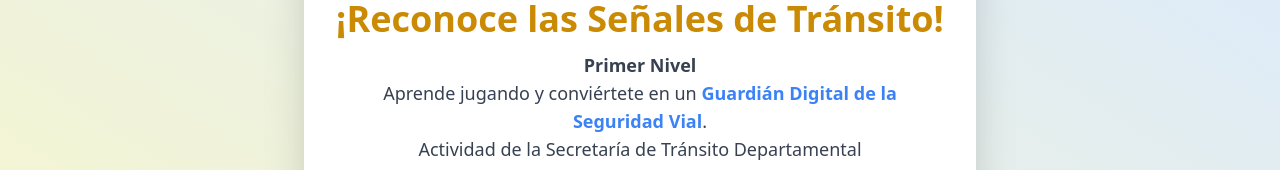
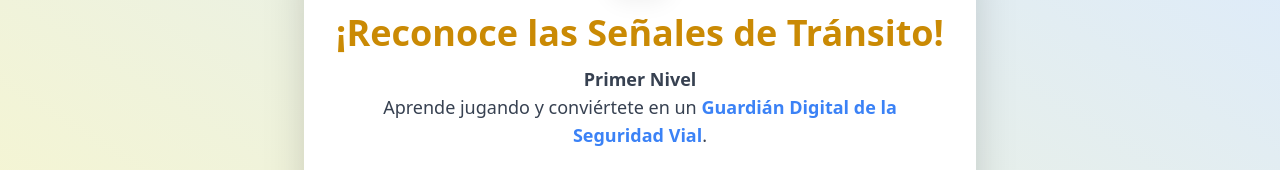
Before and after one commit to BOTHEART911/transito-nivel-1, a plain HTML site: page index.html in a window 1280 px wide. Shown: the part 160-330 px from the top of the page. Drawn offline with nearby package versions, Linux system fonts and the light colour scheme.

Commit message:
Update index.html
Removed extra line break in the description section.

```diff
--- a/index.html
+++ b/index.html
@@ -392,7 +392,7 @@ function renderInicio() {
     <div class="bg-white rounded-3xl shadow-2xl p-8 flex flex-col items-center animate-fadeIn">
       <img src="https://res.cloudinary.com/dqqeavica/image/upload/v1756743104/secretaria_de_Transito_nxsvyp.jpg" alt="Secretaría de Tránsito" class="tránsito-entity-img mb-3" style="margin-bottom: 1rem;">
       <h1 class="text-4xl font-bold mb-3 text-yellow-600 text-center">¡Reconoce las Señales de Tránsito!</h1>
-      <div class="mb-4 text-lg text-gray-700 text-center"><b>Primer Nivel</b><br>Aprende jugando y conviértete en un <span class="font-semibold text-blue-500">Guardián Digital de la Seguridad Vial</span>.<br>Actividad de la Secretaría de Tránsito Departamental</div>
+      <div class="mb-4 text-lg text-gray-700 text-center"><b>Primer Nivel</b><br>Aprende jugando y conviértete en un <span class="font-semibold text-blue-500">Guardián Digital de la Seguridad Vial</span>.</div>
       <div class="flex flex-col items-center mb-3">
         <label class="mb-1 text-gray-600 font-medium">Nombre:</label>
         <input type="text" id="nombre" class="rounded-lg border-2 border-blue-200 px-4 py-2 focus:outline-none focus:ring-2 focus:ring-blue-400 transition w-56 mb-2 text-center" maxlength="12" placeholder="Tu nombre...">
```
